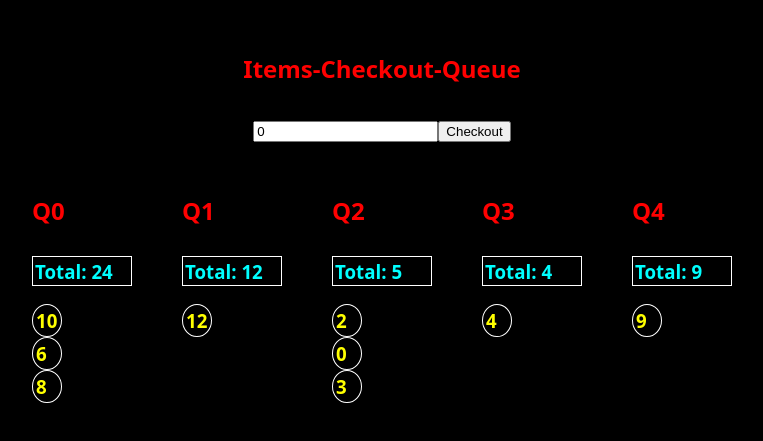
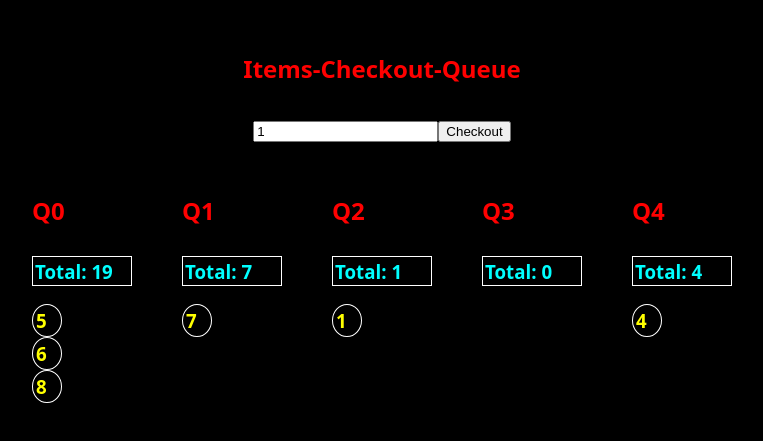
Before and after one commit to aviralrabbit1/react-interview-problems, a React (Create React App) app: page / in a window 1280 px wide. Shown: the part 171-612 px from the top of the page, without its empty margins (258-1021 px from the left). Built offline with nearby package versions, Linux system fonts and the light colour scheme.

Commit message:
reducing amount at regular interval

```diff
--- a/src/Circle-Uncircle/Items-Checkout-Queue/Items-Checkout-Queue.tsx
+++ b/src/Circle-Uncircle/Items-Checkout-Queue/Items-Checkout-Queue.tsx
@@ -1,11 +1,12 @@
 // Take input of number of items for checkout,
 //  and push it into a queue from the given number of queus with least items
+// Then decrement every line by line(like a checkout counter)
 
-import { useState } from "react";
+import { useEffect, useState } from "react";
 
 export default function ItemsCheckoutQueue() {
-    const [items, setItems] = useState(0);
-    const [lines, setLines] = useState([[10,6,8],[12],[2, 0, 3],[4],[9]]);
+    const [items, setItems] = useState<number | undefined>(1);
+    const [lines, setLines] = useState<number[][]>([[10,6,8],[12],[2, 1, 3],[4],[9]]);
 
     function addItemsToQueue(e: React.FormEvent<HTMLFormElement>) {
       e.preventDefault();
@@ -24,15 +25,31 @@ export default function ItemsCheckoutQueue() {
       // console.log(`lineWithLeast is ${lines[lineWithLeast]} array containing ${lineWithLeast}`);
 
       if(!lineWithLeast) return; // for undefined value
-      console.log(`before ${lineWithLeast}`);
+      // console.log(`before ${lineWithLeast}`);
 
       // lineWithLeast.push(items); // pushing current items into the array with least items
 
       setLines((prevLines) => prevLines.map((line) =>
         line === lineWithLeast ? [...line, items]: line
       ));
-      console.log(`after ${lineWithLeast}`);
+      // console.log(`after ${lineWithLeast}`);
     }
+
+    useEffect(() => {
+      const interval = setInterval(() => {
+        setLines(prevLines => {
+          return prevLines.map(line => {
+            return [line[0]-1, ...line.slice(1)].filter((value) => value > 0);
+             // removing the first line(amount) of every queue
+          })
+        })
+      }, 1000); // Updated every second
+
+      return () => {
+        clearInterval(interval);
+      };
+    }, [])
+
 
   return (
     <div className="queue"
@@ -51,7 +68,7 @@ export default function ItemsCheckoutQueue() {
       </h1>
         <form onSubmit={addItemsToQueue}>
             <input required type="number" value={items}
-            onChange={(e) => setItems(e.currentTarget.valueAsNumber)} />
+            onChange={(e) => setItems(e.currentTarget.valueAsNumber || 1)} />
             <button>Checkout</button>
         </form>
         <div className="lines" style={{
@@ -85,8 +102,8 @@ export default function ItemsCheckoutQueue() {
                   color: 'yellow',
                   }}>
 
-              {line.map(items => (
-                <li style={{
+              {line.map((items, index) => (
+                <li key={index} style={{
                   listStyle:'none',
                   width: '30px',
                   borderRadius: '50%',
```
